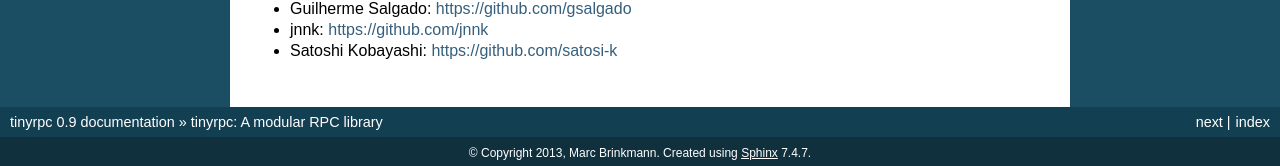
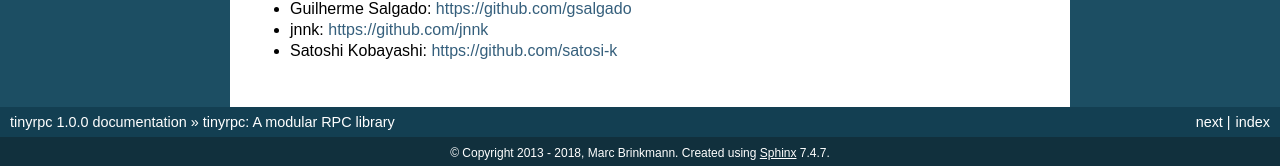
Before and after one commit to mbr/tinyrpc, a Sphinx documentation site: the page built from docs/index.rst, in a window 1280 px wide and 900 px high, scrolled down 2115 px. Shown: the part 731-897 px from the top of the window. Built offline with Sphinx 7.4.7, drawn with Linux system fonts in a browser that asks for light colours; some of the changed text lies outside the part shown.

Commit message:
update major version number

```diff
--- a/docs/conf.py
+++ b/docs/conf.py
@@ -41,16 +41,16 @@ master_doc = 'index'
 
 # General information about the project.
 project = u'tinyrpc'
-copyright = u'2013, Marc Brinkmann'
+copyright = u'2013 - 2018, Marc Brinkmann'
 
 # The version info for the project you're documenting, acts as replacement for
 # |version| and |release|, also used in various other places throughout the
 # built documents.
 #
 # The short X.Y version.
-version = '0.9'
+version = '1.0'
 # The full version, including alpha/beta/rc tags.
-release = '0.9'
+release = '1.0.0'
 
 # The language for content autogenerated by Sphinx. Refer to documentation
 # for a list of supported languages.
--- a/setup.py
+++ b/setup.py
@@ -9,7 +9,7 @@ def read(fname):
 
 setup(
     name='tinyrpc',
-    version='0.9.1',
+    version='1.0.0',
     description='A small, modular, transport and protocol neutral RPC '
                 'library that, among other things, supports JSON-RPC and zmq.',
     long_description=read('README.rst'),
```
